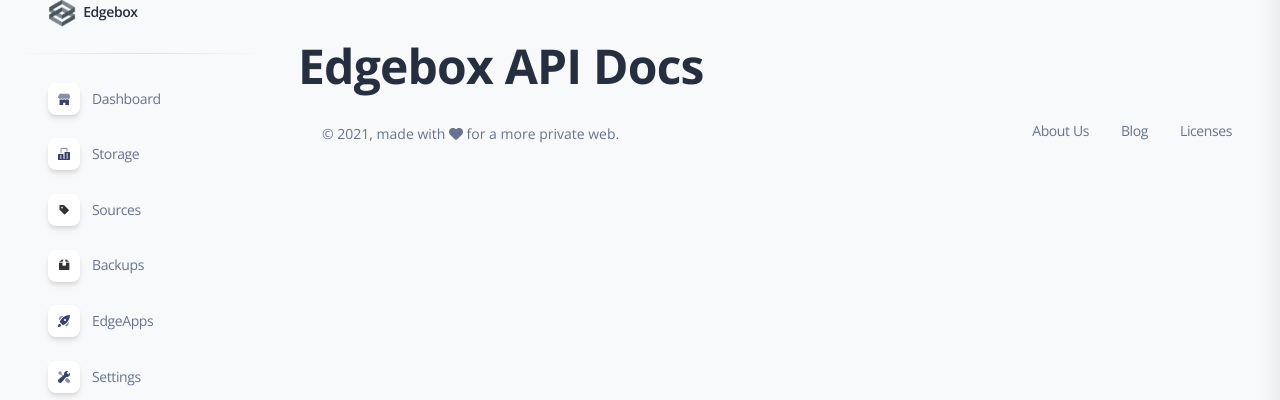
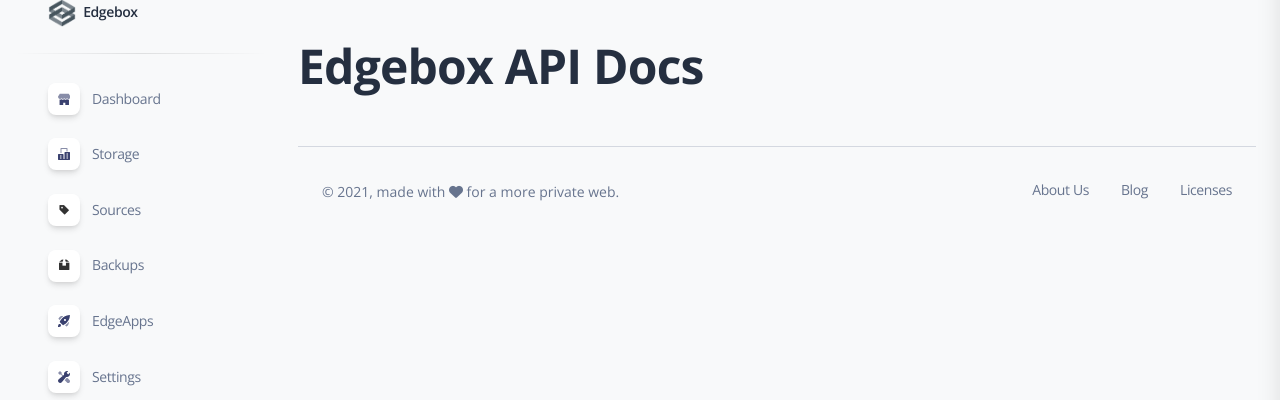
Before and after one commit to edgebox-iot/api, a Symfony app: template src/templates/docs/index.html.twig in a window 1280 px wide. Shown: the part 41-441 px from the top of the page. Run offline with Twig, Linux system fonts and the light colour scheme; the template is opened without the code that fills it, so the values that code supplies are empty; some libraries are stand-ins or nearby versions.

Commit message:
hr and spacing on the footer

```diff
--- a/src/templates/base.html.twig
+++ b/src/templates/base.html.twig
@@ -230,6 +230,8 @@
       {% block content %}
       {% endblock content %}
 
+      <br>
+      <hr>
       <footer class="footer pt-3">
         <div class="container-fluid">
           <div class="row align-items-center justify-content-lg-between">
--- a/src/templates/home/index.html.twig
+++ b/src/templates/home/index.html.twig
@@ -161,7 +161,4 @@
         </div>
       </div>
   </div>
-    <div class="row my-4">
-       {# Row for further things... #}
-    </div>
 {% endblock content %}
```
Also changed, not shown: src/templates/storage/device/new.html.twig. Lines whose indentation alone changed are shown as unchanged.
